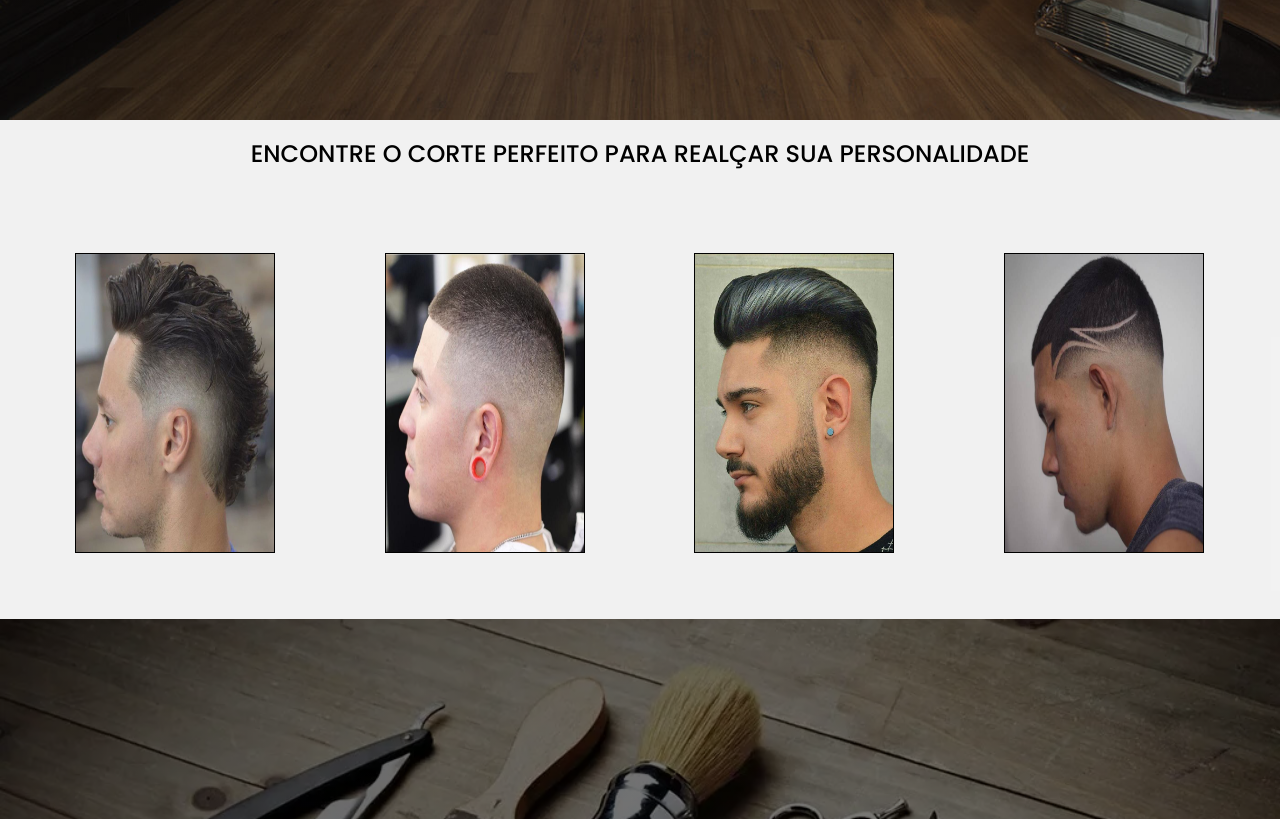
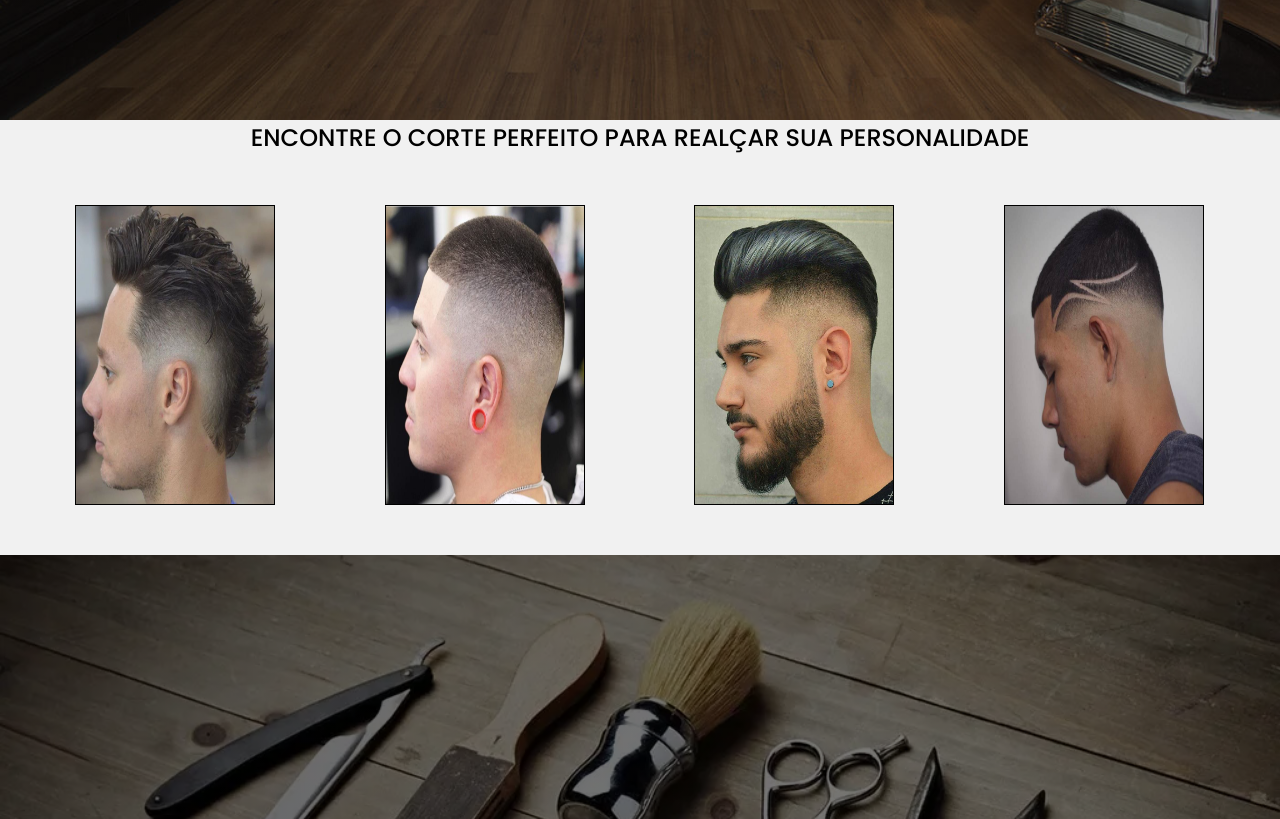
Before and after one commit to Windisley/Barberize, a plain HTML site: page index.html in a window 1280 px wide. Shown: the part 680-1499 px from the top of the page. Drawn offline with Linux system fonts and the light colour scheme; a web font is replaced by a local one.

Commit message:
Corrigindo A Segunda Seção Do site

```diff
--- a/src/css/index.css
+++ b/src/css/index.css
@@ -116,7 +116,7 @@ p,span,button,h1,h2,h3{
 
 .container .section2 .boxtow{
     width: 100%;
-    padding: 1rem;
+    padding: 0 1rem;
     margin: 0 auto;
 
 }
@@ -146,7 +146,7 @@ font-size: var(--text-title);
     display: flex;
     align-items: center;
     justify-content: center;
-    margin-top: 2rem;
+
 }
 
 .container .section2 .boxtow .boxslide .containerslide{
@@ -174,7 +174,7 @@ font-size: var(--text-title);
 
 
 .container .section2 .boxtow .boxslide .containerslide .translateslide img{
-    width: 350px;
+    width: 300px;
     height: 300px;
     position: absolute;
     left: 100%;
```
